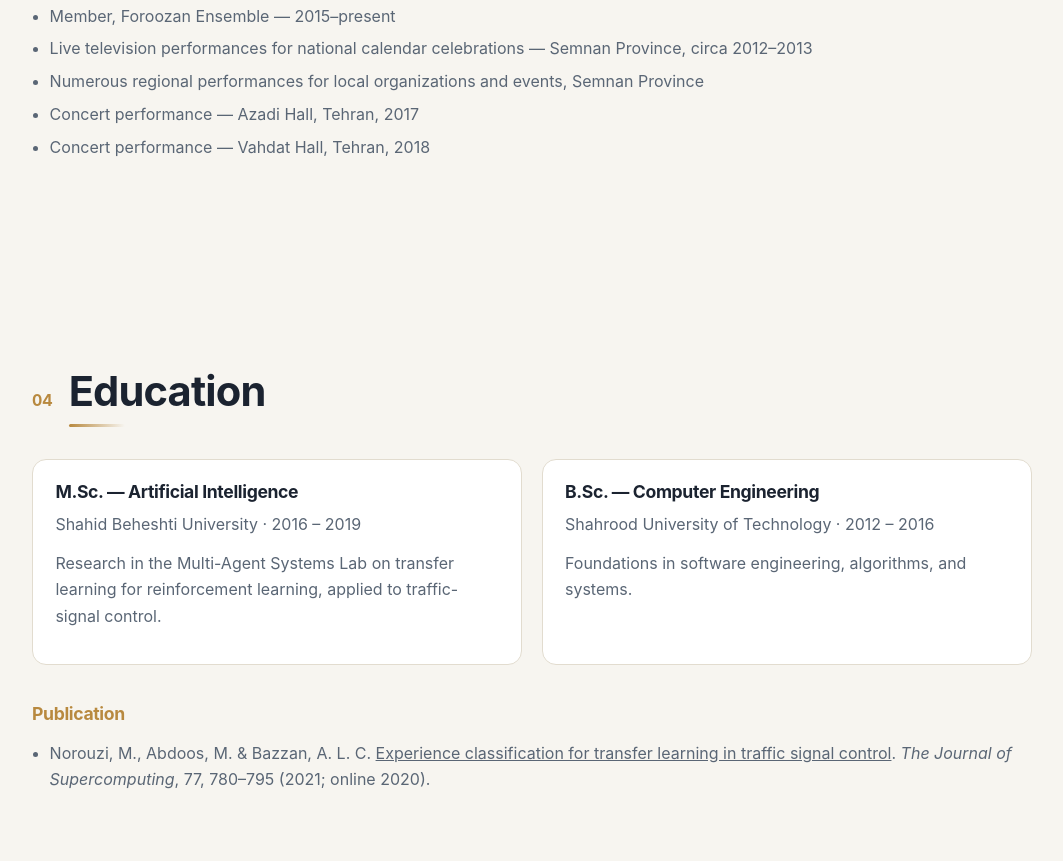
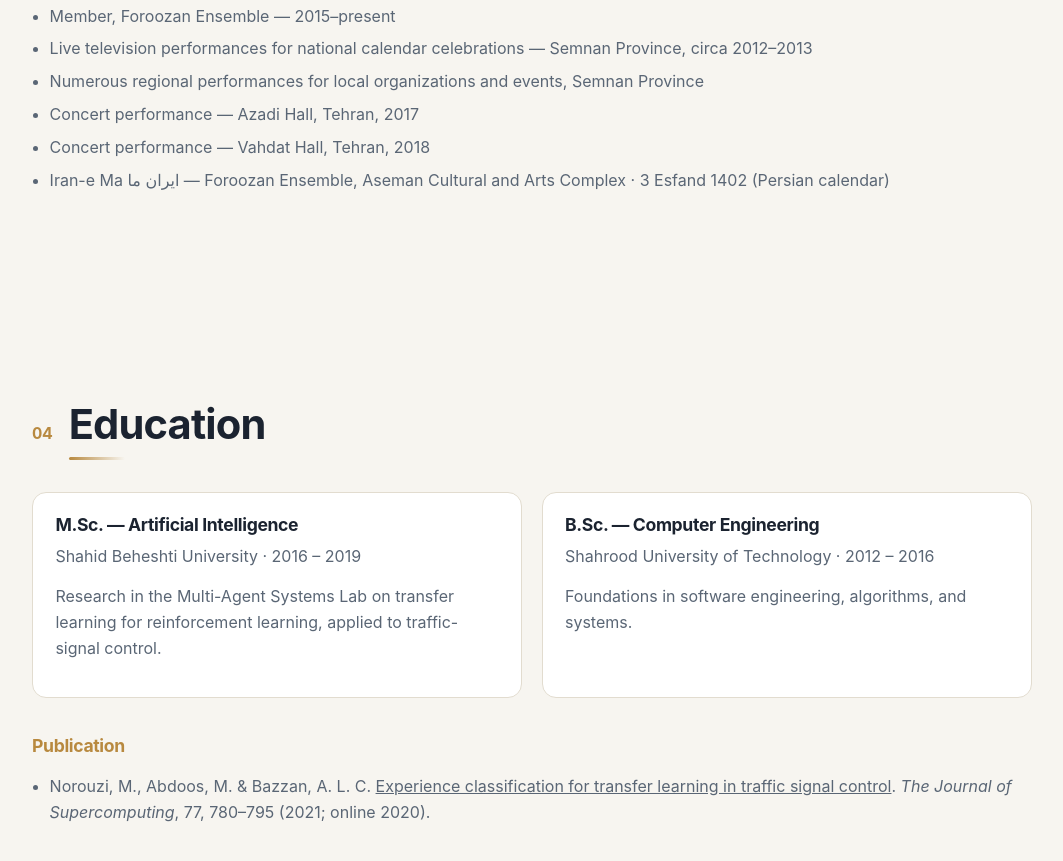
Before and after one commit to mojtabanorouzie/mojtabanorouzie.github.io, a plain HTML site: page index.html in a window 1280 px wide. Shown: the part 5202-6063 px from the top of the page, without its empty margins (108-1171 px from the left). Drawn offline with Linux system fonts and the light colour scheme; no server answers.

Commit message:
Add Iran-e Ma concert to performance highlights

```diff
--- a/index.html
+++ b/index.html
@@ -301,6 +301,7 @@
         <li>Numerous regional performances for local organizations and events, Semnan Province</li>
         <li>Concert performance — Azadi Hall, Tehran, 2017</li>
         <li>Concert performance — Vahdat Hall, Tehran, 2018</li>
+        <li>Iran-e Ma <span lang="fa" dir="rtl">ایران ما</span> — Foroozan Ensemble, Aseman Cultural and Arts Complex · 3 Esfand 1402 (Persian calendar)</li>
       </ul>
 
     </section>
```
